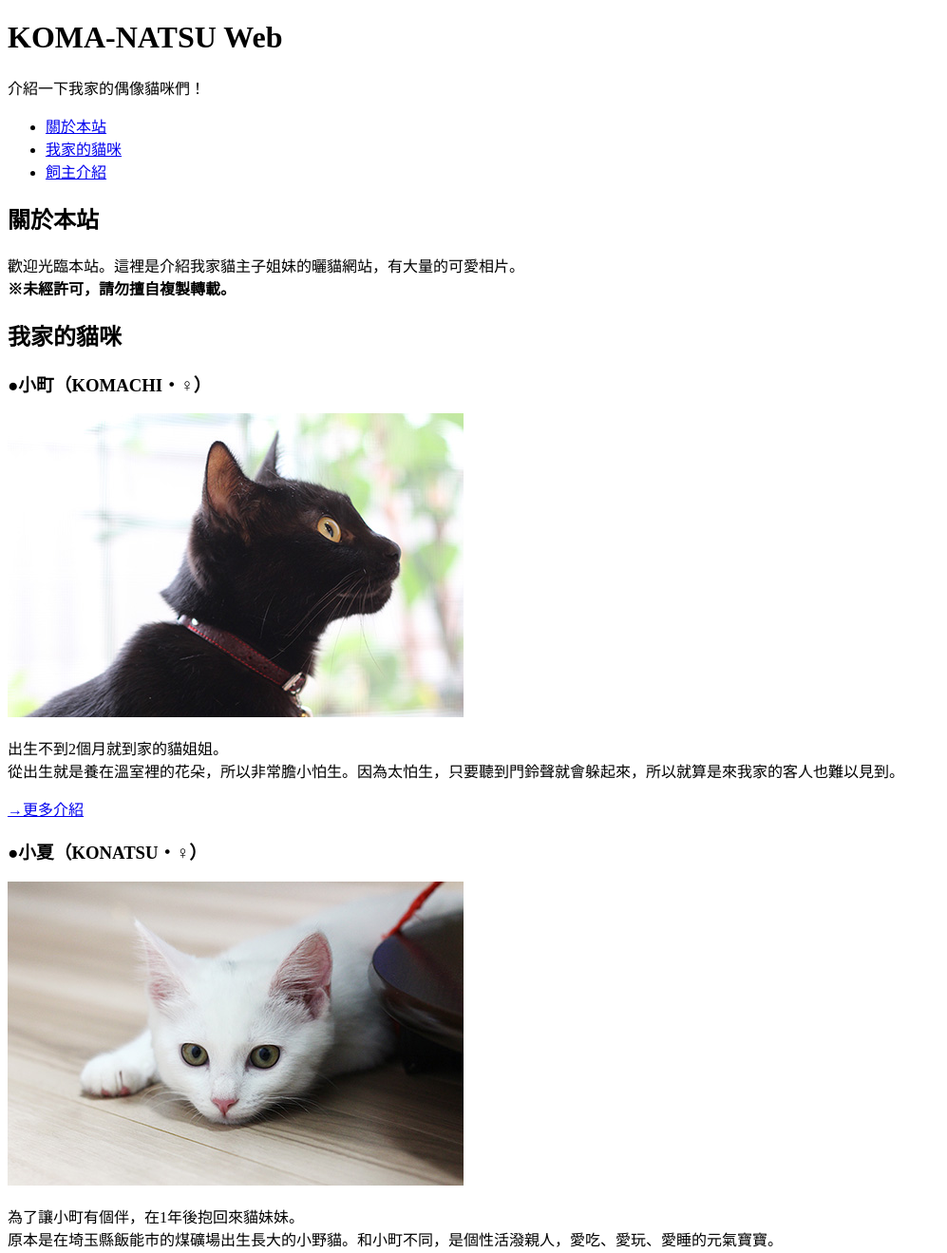
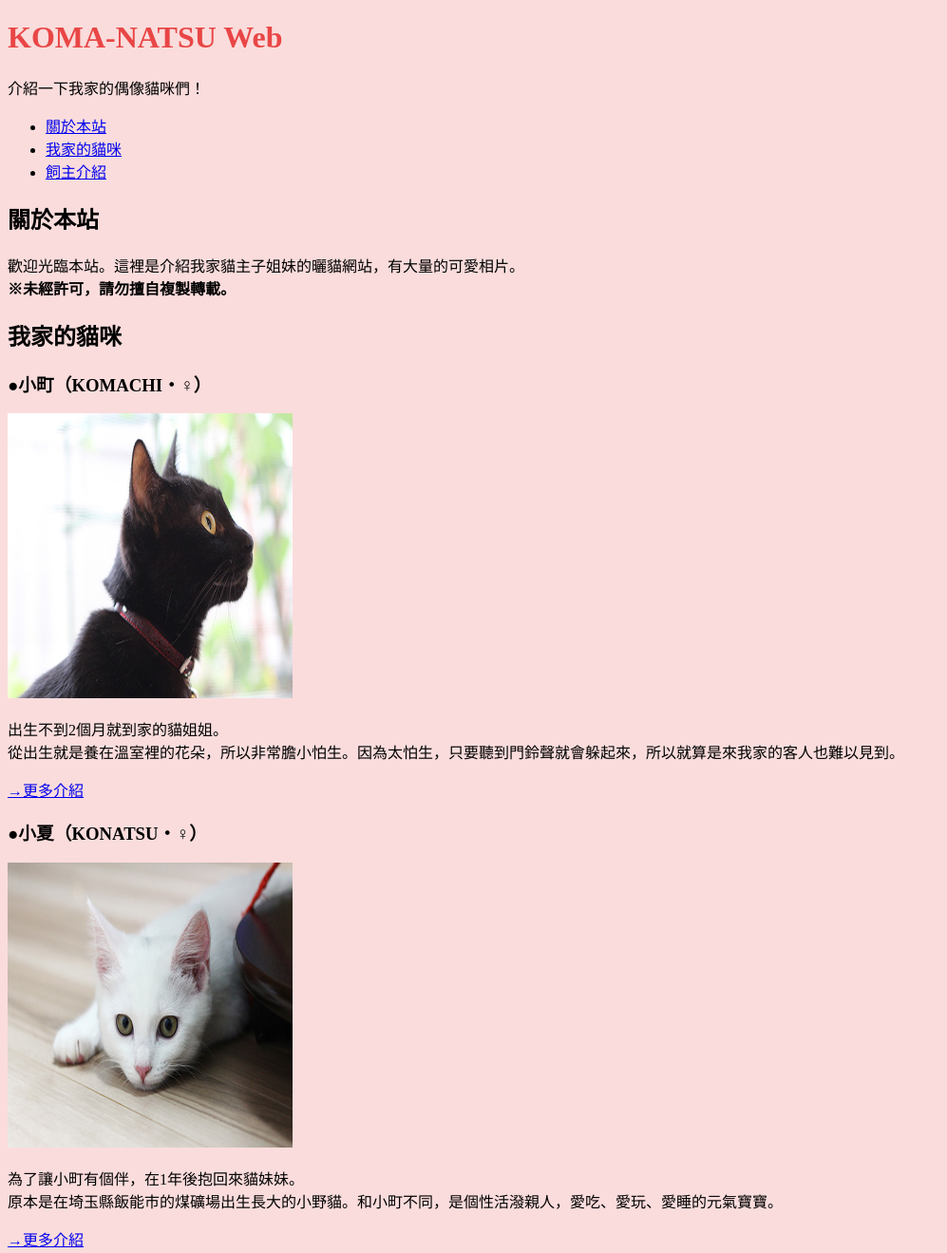
Before and after one commit to YaXun1103/yx109, a plain HTML site: page index.html in a window 1280 px wide. Shown: the top 1319 px of the page at 95% size, without its empty margins (0-997 px from the left). Drawn offline with Linux system fonts and the light colour scheme.

Commit message:
20230420

```diff
--- a/cats/komachi.html
+++ b/cats/komachi.html
@@ -5,6 +5,7 @@
 <title>關於小町 | KOMA-NATSU Web</title>
 <meta name="keywords" content="貓咪,喵咪,喵星人,貓咪介紹,曬貓">
 <meta name="description" content="介紹我家的貓咪們！還有大量可愛的貓照片。">
+<link rel="stylesheet" href="../css/style.css">
 </head>
 
 <body>
--- /dev/null
+++ b/css/style.css
@@ -0,0 +1,7 @@
+h1{
+    color: #e94646;
+}
+
+body{
+    background-color: rgb(250, 220, 220);
+}
--- a/index.html
+++ b/index.html
@@ -6,8 +6,16 @@
     <meta name="viewport" content="width=2, initial-scale=1.0">
     <title>111111109 張雅薰</title>
     <link rel="shortcut icon" href="img/icon.png" type="image/x-icon">
+    <style>
+        img{
+            width: 300px;
+            height: 300px;
+        }
+    </style>
+    <link rel="stylesheet" href="css/style.css">
 </head>
-<body>
+
+<body >
     <header>
         <h1>KOMA-NATSU Web</h1>
         <p>介紹一下我家的偶像貓咪們！</p>
@@ -34,7 +42,7 @@
             <h2>我家的貓咪</h2>
                 <section>
                     <h3>●小町（KOMACHI・♀）</h3>
-                    <img src="img/komachi.jpg" alt="貓" width="480" height="320">
+                    <img src="img/komachi.jpg" alt="貓" >
                     <p>出生不到2個月就到家的貓姐姐。<br>
                         從出生就是養在溫室裡的花朵，所以非常膽小怕生。因為太怕生，只要聽到門鈴聲就會躲起來，所以就算是來我家的客人也難以見到。</p>
                     <p><a href="cats/komachi.html">→更多介紹</a></p>
@@ -43,7 +51,7 @@
 
                 <section>
                     <h3>●小夏（KONATSU・♀）</h3>
-                    <img src="img/konatsu.jpg" alt="小夏" width="480" height="320">
+                    <img src="img/konatsu.jpg" alt="小夏" >
                     <p>為了讓小町有個伴，在1年後抱回來貓妹妹。<br>
                         原本是在埼玉縣飯能市的煤礦場出生長大的小野貓。和小町不同，是個性活潑親人，愛吃、愛玩、愛睡的元氣寶寶。</p>
                     <p><a href="cats/konatsu.html">→更多介紹</a></p>
```
Also changed, not shown: cats/konatsu.html (+1 -0 lines).
